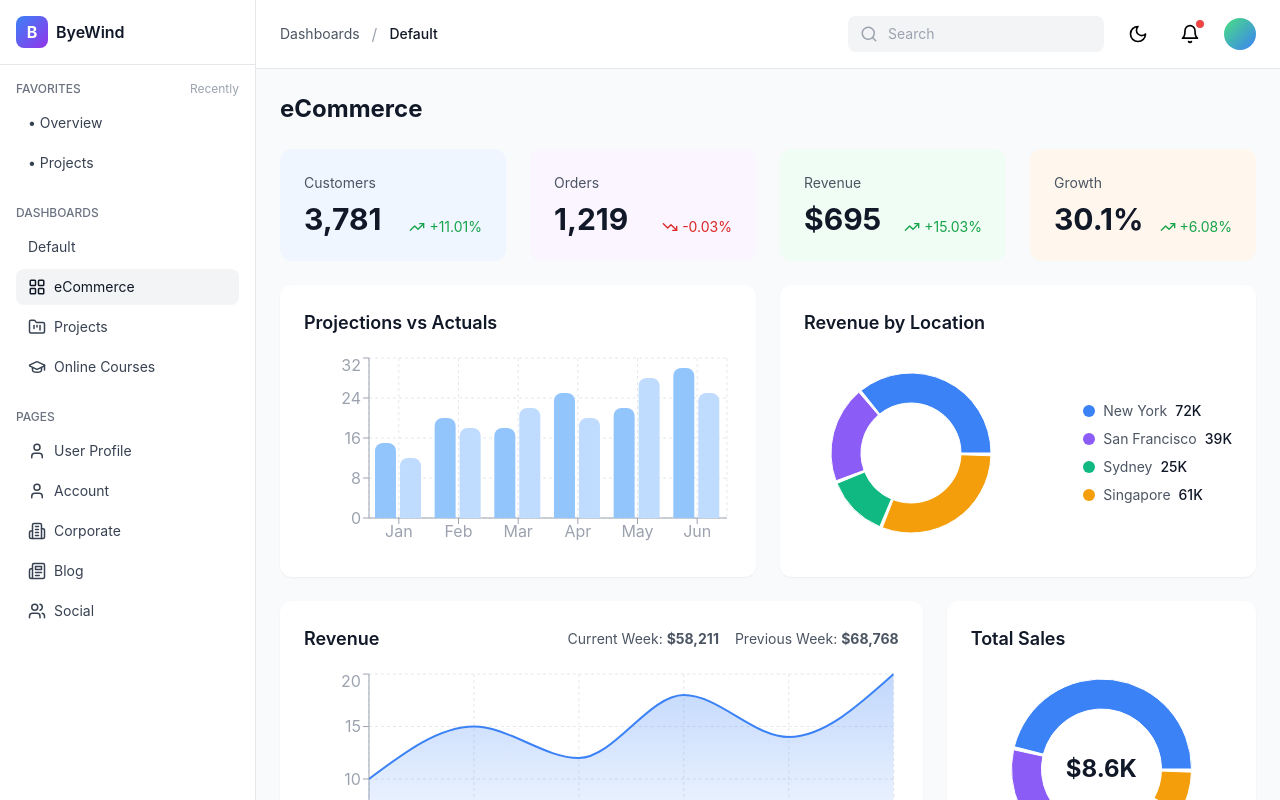
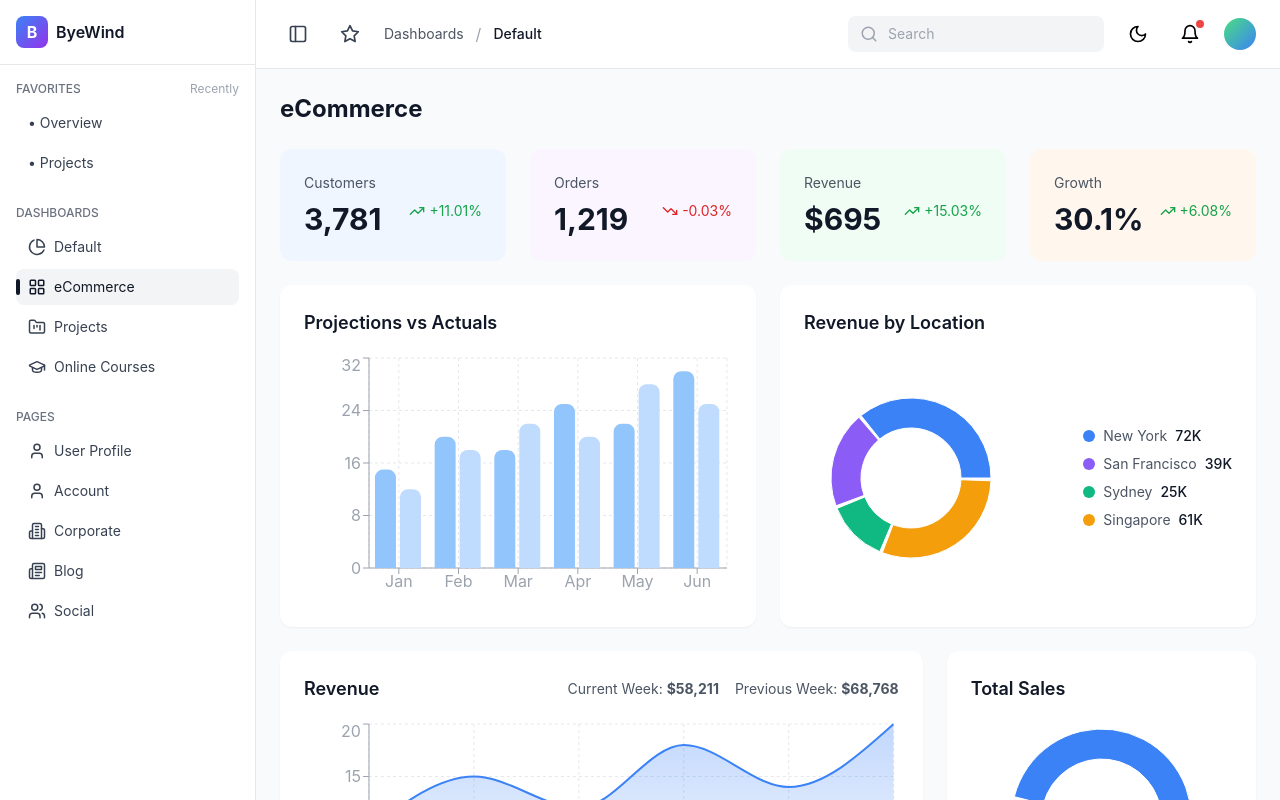
Before and after one commit to drvcodenta/fuzzy-doodle, a React (Vite) app: page /ecommerce in a window 1280 px wide. Built offline with nearby package versions, Linux system fonts and the light colour scheme.

Commit message:
add chart-pie, small active indicater bar

```diff
--- a/src/components/Layout.jsx
+++ b/src/components/Layout.jsx
@@ -13,7 +13,10 @@ import {
   Sun,
   Moon,
   Menu,
-  X
+  X,
+  PieChart,
+  PanelLeft,
+  Star
 } from 'lucide-react'
 import { motion, AnimatePresence } from 'framer-motion'
 import NotificationPanel from './NotificationPanel'
@@ -44,9 +47,10 @@ function Layout({ children, darkMode, setDarkMode }) {
     <div className="flex h-screen bg-gray-50 dark:bg-gray-900 overflow-hidden">
       {/* Sidebar */}
       <motion.aside
-        initial={{ x: 0 }}
-        animate={{ x: sidebarOpen ? 0 : -280 }}
-        className="w-64 bg-white dark:bg-gray-800 border-r border-gray-200 dark:border-gray-700 flex-shrink-0 fixed lg:relative h-full z-30"
+        initial={false}
+        animate={{ width: sidebarOpen ? 256 : 0, opacity: sidebarOpen ? 1 : 0 }}
+        transition={{ duration: 0.3, ease: "easeInOut" }}
+        className="bg-white dark:bg-gray-800 border-r border-gray-200 dark:border-gray-700 flex-shrink-0 h-full z-30 overflow-hidden"
       >
         <div className="p-4 border-b border-gray-200 dark:border-gray-700">
           <div className="flex items-center gap-2">
@@ -83,8 +87,21 @@ function Layout({ children, darkMode, setDarkMode }) {
             <div className="space-y-1">
               <Link
                 to="/default"
-                className="flex items-center gap-2 px-3 py-2 text-sm text-gray-700 dark:text-gray-300 hover:bg-gray-100 dark:hover:bg-gray-700 rounded-lg transition-colors"
+                className={`flex items-center gap-2 px-3 py-2 text-sm rounded-lg transition-colors relative ${
+                  location.pathname === '/default'
+                    ? 'bg-gray-100 dark:bg-gray-700 text-gray-900 dark:text-white'
+                    : 'text-gray-700 dark:text-gray-300 hover:bg-gray-100 dark:hover:bg-gray-700'
+                }`}
               >
+                {location.pathname === '/default' && (
+                  <motion.div
+                    initial={{ scaleY: 0, opacity: 0 }}
+                    animate={{ scaleY: 1, opacity: 1 }}
+                    transition={{ duration: 0.2, ease: "easeOut" }}
+                    className="w-1 h-4 bg-gray-900 dark:bg-white rounded-full absolute left-0"
+                  />
+                )}
+                <PieChart size={18} />
                 Default
               </Link>
               {dashboards.map((item) => {
@@ -94,12 +111,20 @@ function Layout({ children, darkMode, setDarkMode }) {
                   <Link
                     key={item.path}
                     to={item.path}
-                    className={`flex items-center gap-2 px-3 py-2 text-sm rounded-lg transition-colors ${
+                    className={`flex items-center gap-2 px-3 py-2 text-sm rounded-lg transition-colors relative ${
                       isActive
                         ? 'bg-gray-100 dark:bg-gray-700 text-gray-900 dark:text-white'
                         : 'text-gray-700 dark:text-gray-300 hover:bg-gray-100 dark:hover:bg-gray-700'
                     }`}
                   >
+                    {isActive && (
+                      <motion.div
+                        initial={{ scaleY: 0, opacity: 0 }}
+                        animate={{ scaleY: 1, opacity: 1 }}
+                        transition={{ duration: 0.2, ease: "easeOut" }}
+                        className="w-1 h-4 bg-gray-900 dark:bg-white rounded-full absolute left-0"
+                      />
+                    )}
                     <Icon size={18} />
                     {item.name}
                   </Link>
@@ -114,12 +139,25 @@ function Layout({ children, darkMode, setDarkMode }) {
             <div className="space-y-1">
               {pages.map((item) => {
                 const Icon = item.icon
+                const isActive = location.pathname === item.path
                 return (
                   <Link
                     key={item.path}
                     to={item.path}
-                    className="flex items-center gap-2 px-3 py-2 text-sm text-gray-700 dark:text-gray-300 hover:bg-gray-100 dark:hover:bg-gray-700 rounded-lg transition-colors"
+                    className={`flex items-center gap-2 px-3 py-2 text-sm rounded-lg transition-colors relative ${
+                      isActive
+                        ? 'bg-gray-100 dark:bg-gray-700 text-gray-900 dark:text-white'
+                        : 'text-gray-700 dark:text-gray-300 hover:bg-gray-100 dark:hover:bg-gray-700'
+                    }`}
                   >
+                    {isActive && (
+                      <motion.div
+                        initial={{ scaleY: 0, opacity: 0 }}
+                        animate={{ scaleY: 1, opacity: 1 }}
+                        transition={{ duration: 0.2, ease: "easeOut" }}
+                        className="w-1 h-4 bg-gray-900 dark:bg-white rounded-full absolute left-0"
+                      />
+                    )}
                     <Icon size={18} />
                     {item.name}
                   </Link>
@@ -136,11 +174,16 @@ function Layout({ children, darkMode, setDarkMode }) {
         <header className="bg-white dark:bg-gray-800 border-b border-gray-200 dark:border-gray-700 px-6 py-4">
           <div className="flex items-center justify-between">
             <div className="flex items-center gap-4">
-              <button
+              <motion.button
                 onClick={() => setSidebarOpen(!sidebarOpen)}
-                className="lg:hidden p-2 hover:bg-gray-100 dark:hover:bg-gray-700 rounded-lg"
+                whileHover={{ scale: 1.05 }}
+                whileTap={{ scale: 0.95 }}
+                className="p-2 hover:bg-gray-100 dark:hover:bg-gray-700 rounded-lg transition-colors"
               >
-                {sidebarOpen ? <X size={20} /> : <Menu size={20} />}
+                <PanelLeft size={20} className="text-gray-700 dark:text-gray-300" />
+              </motion.button>
+              <button className="p-2 hover:bg-gray-100 dark:hover:bg-gray-700 rounded-lg transition-colors">
+                <Star size={20} className="text-gray-700 dark:text-gray-300" />
               </button>
               <div className="flex items-center gap-3">
                 <span className="text-sm text-gray-600 dark:text-gray-400">Dashboards</span>
--- a/src/pages/Dashboard.jsx
+++ b/src/pages/Dashboard.jsx
@@ -59,7 +59,7 @@ function Dashboard() {
           className="bg-blue-50 dark:bg-blue-900/20 p-6 rounded-xl"
         >
           <div className="text-sm text-gray-600 dark:text-gray-400 mb-2">Customers</div>
-          <div className="flex items-end justify-between">
+          <div className="flex items-start justify-between">
             <div className="text-3xl font-bold text-gray-900 dark:text-white">3,781</div>
             <div className="flex items-center gap-1 text-green-600 text-sm">
               <TrendingUp size={16} />
@@ -75,7 +75,7 @@ function Dashboard() {
           className="bg-purple-50 dark:bg-purple-900/20 p-6 rounded-xl"
         >
           <div className="text-sm text-gray-600 dark:text-gray-400 mb-2">Orders</div>
-          <div className="flex items-end justify-between">
+          <div className="flex items-start justify-between">
             <div className="text-3xl font-bold text-gray-900 dark:text-white">1,219</div>
             <div className="flex items-center gap-1 text-red-600 text-sm">
               <TrendingDown size={16} />
@@ -91,7 +91,7 @@ function Dashboard() {
           className="bg-green-50 dark:bg-green-900/20 p-6 rounded-xl"
         >
           <div className="text-sm text-gray-600 dark:text-gray-400 mb-2">Revenue</div>
-          <div className="flex items-end justify-between">
+          <div className="flex items-start justify-between">
             <div className="text-3xl font-bold text-gray-900 dark:text-white">$695</div>
             <div className="flex items-center gap-1 text-green-600 text-sm">
               <TrendingUp size={16} />
@@ -107,7 +107,7 @@ function Dashboard() {
           className="bg-orange-50 dark:bg-orange-900/20 p-6 rounded-xl"
         >
           <div className="text-sm text-gray-600 dark:text-gray-400 mb-2">Growth</div>
-          <div className="flex items-end justify-between">
+          <div className="flex items-start justify-between">
             <div className="text-3xl font-bold text-gray-900 dark:text-white">30.1%</div>
             <div className="flex items-center gap-1 text-green-600 text-sm">
               <TrendingUp size={16} />
@@ -127,7 +127,7 @@ function Dashboard() {
           className="bg-white dark:bg-gray-800 p-6 rounded-xl shadow-sm"
         >
           <h3 className="text-lg font-semibold text-gray-900 dark:text-white mb-4">Projections vs Actuals</h3>
-          <ResponsiveContainer width="100%" height={200}>
+          <ResponsiveContainer width="100%" height={250}>
             <BarChart data={projectionsData}>
               <CartesianGrid strokeDasharray="3 3" stroke="#e5e7eb" />
               <XAxis dataKey="month" stroke="#9ca3af" />
@@ -148,7 +148,7 @@ function Dashboard() {
         >
           <h3 className="text-lg font-semibold text-gray-900 dark:text-white mb-4">Revenue by Location</h3>
           <div className="flex items-center justify-between">
-            <ResponsiveContainer width="50%" height={200}>
+            <ResponsiveContainer width="50%" height={250}>
               <PieChart>
                 <Pie
                   data={locationData}
```
